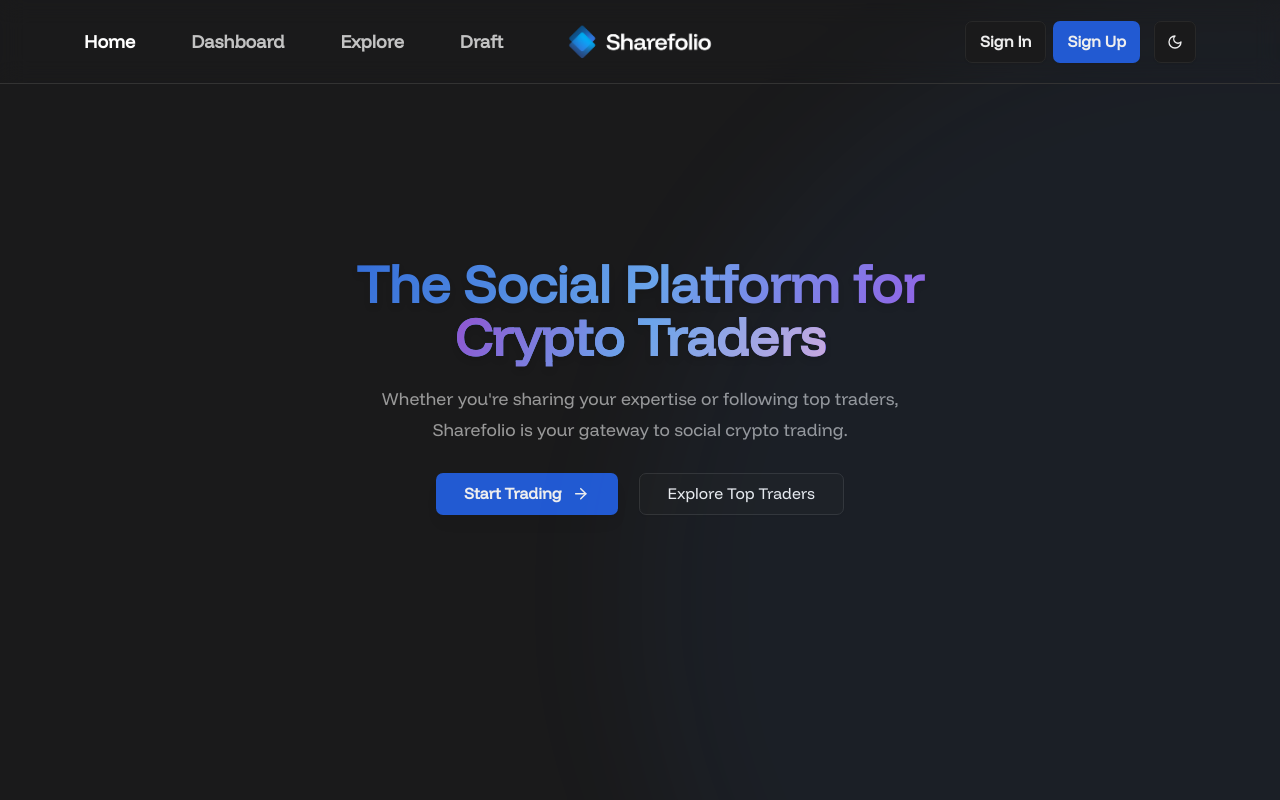
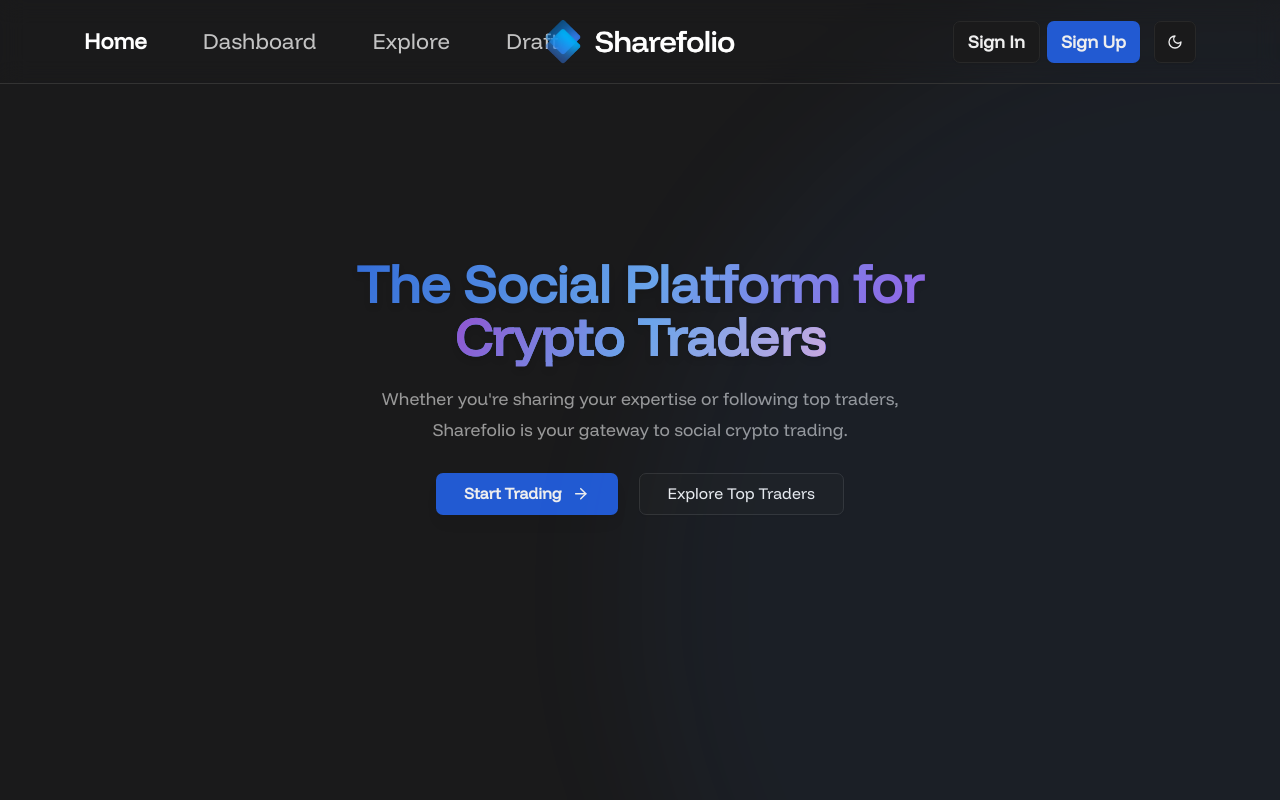
Before and after one commit to roycim/sharefolio, a Next.js app: page / in a window 1280 px wide. Shown: the top 800 px of the page. Built offline with nearby package versions, Linux system fonts and the light colour scheme; no server answers; the database is empty.

Commit message:
attempt to fix things

```diff
--- a/components/Navbar.js
+++ b/components/Navbar.js
@@ -42,11 +42,9 @@
 
   return (
     <nav
-      className={`
-        fixed top-0 left-0 w-full z-50 h-24 px-12 backdrop-blur-md border-b
+      className={`fixed top-0 left-0 w-full z-50 h-24 px-12 backdrop-blur-md border-b
         ${isDarkMode ? "bg-card/80 border-border" : "bg-popover/80 border-border"}
-        flex items-center justify-between
-      `}
+        flex items-center justify-between`}
     >
       {/* LEFT: Navigation Links */}
       <div className="flex items-center">
@@ -56,27 +54,22 @@
             return (
               <Link key={item.label} href={item.href} className="group relative">
                 <span
-            className={`
-              text-[18px] transition-colors duration-300 cursor-pointer
-              font-semibold
+                  className={`text-[22px] transition-colors duration-300 cursor-pointer
                     ${
                       isActive
                         ? isDarkMode
-                    ? "text-white"
-                    : "text-black"
+                          ? "font-bold text-white"
+                          : "font-bold text-black"
                         : "text-foreground/80 dark:text-white/80"
                     }
-              ${isDarkMode ? "hover:text-white" : "hover:text-black"}
-            `}
+                    ${isDarkMode ? "hover:text-white" : "hover:text-black"}`}
                 >
                   {item.label}
                 </span>
                 {/* Underline Animation */}
                 <span
-                  className={`
-                    absolute -bottom-1 left-0 w-full h-0.5 bg-blue-400 scale-x-0
-                    group-hover:scale-x-100 transition-transform duration-300 origin-left
-                  `}
+                  className={`absolute -bottom-1 left-0 w-full h-0.5 bg-blue-400 scale-x-0
+                    group-hover:scale-x-100 transition-transform duration-300 origin-left`}
                 />
               </Link>
             );
@@ -109,8 +102,8 @@
           <Image
             src={isDarkMode ? "/sharefolio-logo-dark.png" : "/sharefolio-logo-light.png"}
             alt="Sharefolio Logo"
-            width={150}
-            height={20}
+            width={200}
+            height={40}
             priority
           />
         </div>
@@ -134,14 +127,14 @@
             <Button
               asChild
               variant="outline"
-              className="px-4 py-2 text-lg font-semibold hover:bg-muted/40 transition-colors"
+              className="px-4 py-2 text-xl font-semibold hover:bg-muted/40 transition-colors"
             >
               <Link href="/auth">Sign In</Link>
             </Button>
             <Button
               asChild
               variant="default"
-              className="px-4 py-2 text-lg font-semibold hover:bg-muted/40 transition-colors"
+              className="px-4 py-2 text-xl font-semibold hover:bg-muted/40 transition-colors"
             >
               <Link href="/auth">Sign Up</Link>
             </Button>
@@ -164,7 +157,12 @@
   return (
     <DropdownMenu>
       <DropdownMenuTrigger asChild>
-        <Button size="icon" variant="outline" aria-label="Profile menu" className="hover:bg-muted/40 transition-colors">
+        <Button
+          size="icon"
+          variant="outline"
+          aria-label="Profile menu"
+          className="hover:bg-muted/40 transition-colors"
+        >
           <CircleUserRound size={20} strokeWidth={2} aria-hidden="true" />
         </Button>
       </DropdownMenuTrigger>
@@ -221,7 +219,12 @@
   return (
     <DropdownMenu>
       <DropdownMenuTrigger asChild>
-        <Button size="icon" variant="outline" aria-label="Select theme" className="hover:bg-muted transition-colors">
+        <Button
+          size="icon"
+          variant="outline"
+          aria-label="Select theme"
+          className="hover:bg-muted transition-colors"
+        >
           {isDarkMode ? (
             <Moon size={16} strokeWidth={2} aria-hidden="true" />
           ) : (
--- a/styles/globals.css
+++ b/styles/globals.css
@@ -148,9 +148,10 @@
   line-height: 1;
 }
 
+/* Base element styles (combined with incremental changes) */
 @layer base {
   * {
-    @apply border-border;
+    @apply border-border outline-ring/50;
   }
   body {
     @apply bg-background text-foreground;
```
Also changed, not shown: 1 other file (tests, documents, lock files or other folders). Lines whose indentation alone changed are shown as unchanged.
